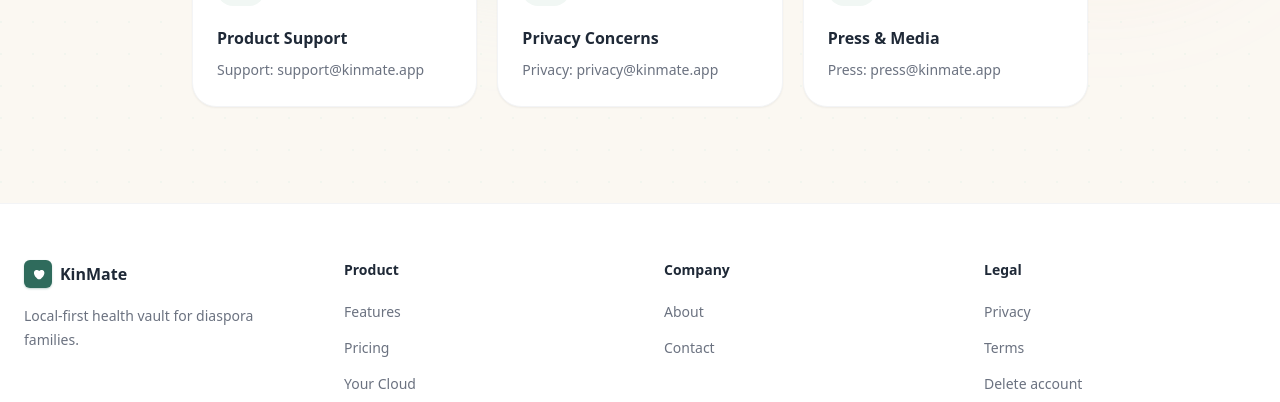
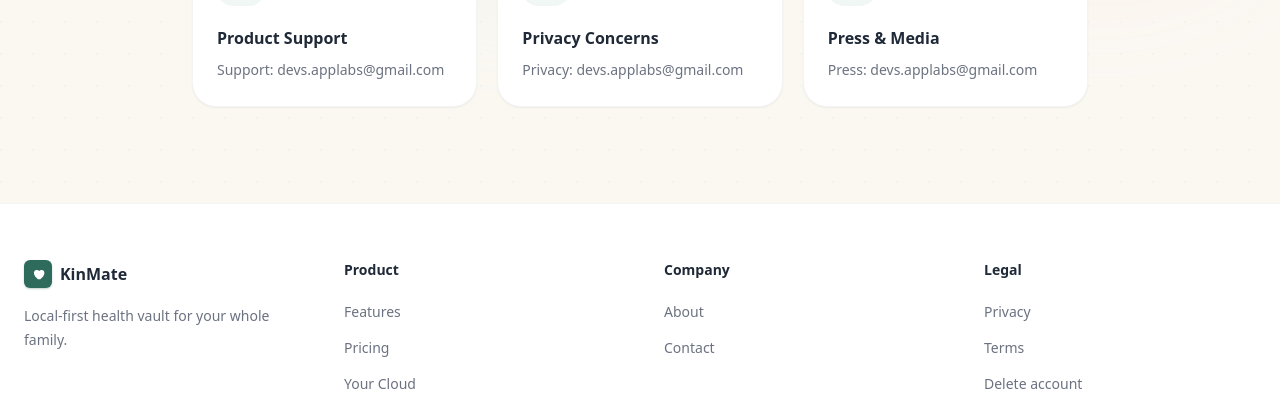
Before and after one commit to DevEloLin/kinmate-site, a Next.js app: page /en/contact in a window 1280 px wide. Shown: the part 396-798 px from the top of the page. Built offline with nearby package versions, Linux system fonts and the light colour scheme.

Commit message:
feat(site): global-audience copy, English-first README, unify contact email & site URL

```diff
--- a/app/[locale]/contact/page.tsx
+++ b/app/[locale]/contact/page.tsx
@@ -32,21 +32,21 @@
       icon: HelpCircle,
       text: t('support'),
       label: { en: 'Product Support', zh: '产品支持' },
-      email: 'support@kinmate.app',
+      email: 'devs.applabs@gmail.com',
     },
     {
       key: 'privacy',
       icon: Shield,
       text: t('privacy'),
       label: { en: 'Privacy Concerns', zh: '隐私问题' },
-      email: 'privacy@kinmate.app',
+      email: 'devs.applabs@gmail.com',
     },
     {
       key: 'press',
       icon: Newspaper,
       text: t('press'),
       label: { en: 'Press & Media', zh: '媒体合作' },
-      email: 'press@kinmate.app',
+      email: 'devs.applabs@gmail.com',
     },
   ]
 
--- a/app/layout.tsx
+++ b/app/layout.tsx
@@ -4,15 +4,15 @@
 import './globals.css'
 
 export const metadata: Metadata = {
-  metadataBase: new URL('https://kinmate.app'),
+  metadataBase: new URL('https://develolin.github.io/kinmate-site'),
   title: 'KinMate · Your family\'s health vault',
   description:
-    'Local-first health record vault for diaspora families. Bilingual AI explanations, family + pets, bring your own cloud backup.',
+    'Local-first health record vault for every family. Bilingual AI explanations (EN/中文), family + pets, bring your own cloud backup.',
   openGraph: {
     title: 'KinMate · Your family\'s health vault',
     description:
-      'Local-first health record vault for diaspora families. Bilingual AI explanations, family + pets, bring your own cloud backup.',
-    url: 'https://kinmate.app',
+      'Local-first health record vault for every family. Bilingual AI explanations (EN/中文), family + pets, bring your own cloud backup.',
+    url: 'https://develolin.github.io/kinmate-site',
     siteName: 'KinMate',
     type: 'website',
   },
--- a/app/robots.ts
+++ b/app/robots.ts
@@ -6,6 +6,6 @@
 export default function robots(): MetadataRoute.Robots {
   return {
     rules: [{ userAgent: '*', allow: '/' }],
-    sitemap: 'https://kinmate.app/sitemap.xml',
+    sitemap: 'https://develolin.github.io/kinmate-site/sitemap.xml',
   }
 }
--- a/app/sitemap.ts
+++ b/app/sitemap.ts
@@ -22,7 +22,7 @@
 ]
 
 export default function sitemap(): MetadataRoute.Sitemap {
-  const base = 'https://kinmate.app'
+  const base = 'https://develolin.github.io/kinmate-site'
   return PATHS.flatMap((p) =>
     routing.locales.map((loc) => ({
       url: `${base}/${loc}${p}`,
--- a/i18n/messages/en.json
+++ b/i18n/messages/en.json
@@ -14,7 +14,7 @@
     "playStore": "Get it on Google Play"
   },
   "hero": {
-    "eyebrow": "For families across borders",
+    "eyebrow": "For every family, everywhere",
     "title": "Your family's health records, in one calm place.",
     "subtitle": "Lab reports, prescriptions, medications and pet records — organized in one private vault, explained by AI in your language, and shared with family only when you choose.",
     "promise": "Local-first. Your files stay on your device unless you choose otherwise.",
@@ -50,7 +50,7 @@
       },
       {
         "title": "Bilingual AI",
-        "body": "Explain English lab reports in Chinese, or vice versa. Great for diaspora families and overseas students."
+        "body": "Explain a report in English or Chinese, either way. Ideal for families living across languages and borders."
       },
       {
         "title": "One flexible pool, not rigid seats",
@@ -59,7 +59,7 @@
     ]
   },
   "features": {
-    "title": "Built for the way diaspora families actually live",
+    "title": "Built for the way real families live",
     "subtitle": "KinMate makes health management simple, secure, and smart",
     "items": [
       {
@@ -271,7 +271,7 @@
       },
       {
         "h": "Contact",
-        "p": "Privacy questions: privacy@kinmate.app. Data deletion: delete@kinmate.app."
+        "p": "Privacy questions: devs.applabs@gmail.com. Data deletion: devs.applabs@gmail.com."
       }
     ]
   },
@@ -304,7 +304,7 @@
   "delete": {
     "title": "Delete your KinMate account",
     "body": "You can delete your account from inside the app in three taps: Settings → Delete my account → Confirm. After a 7-day grace period, your account and all server-side data are permanently removed.",
-    "fallback": "If you've already lost access to the app and want to request deletion, email us at delete@kinmate.app from the address linked to your account. We'll process within 7 business days."
+    "fallback": "If you've already lost access to the app and want to request deletion, email us at devs.applabs@gmail.com from the address linked to your account. We'll process within 7 business days."
   },
   "aiDisclaimer": {
     "title": "AI explanation disclaimer",
@@ -322,16 +322,16 @@
   },
   "contact": {
     "title": "Contact",
-    "support": "Support: support@kinmate.app",
-    "privacy": "Privacy: privacy@kinmate.app",
-    "press": "Press: press@kinmate.app"
+    "support": "Support: devs.applabs@gmail.com",
+    "privacy": "Privacy: devs.applabs@gmail.com",
+    "press": "Press: devs.applabs@gmail.com"
   },
   "notFound": {
     "message": "Sorry, we couldn't find the page you're looking for",
     "backHome": "Back to home"
   },
   "footer": {
-    "tagline": "Local-first health vault for diaspora families.",
+    "tagline": "Local-first health vault for your whole family.",
     "product": "Product",
     "company": "Company",
     "legal": "Legal",
--- a/i18n/messages/zh.json
+++ b/i18n/messages/zh.json
@@ -14,7 +14,7 @@
     "playStore": "Google Play 下载"
   },
   "hero": {
-    "eyebrow": "为跨国家庭而做",
+    "eyebrow": "为每个家庭，无论身处何地",
     "title": "把全家健康记录管明白。",
     "subtitle": "化验单、处方、用药、宠物记录——汇成一个私密保险箱，AI 用你的语言讲明白，你愿意时才分享给家人。",
     "promise": "本地优先。文件不会偷偷上传。",
@@ -50,7 +50,7 @@
       },
       {
         "title": "中英双语 AI",
-        "body": "英文化验单用中文解读，反之也行。给海外华人家庭、留学生量身设计。"
+        "body": "英文报告用中文解读，中文报告用英文解读——为跨越语言与国界的家庭而生。"
       },
       {
         "title": "一个弹性池，不是死板席位",
@@ -59,7 +59,7 @@
     ]
   },
   "features": {
-    "title": "为海外家庭真实生活方式打造",
+    "title": "为真实家庭的生活方式打造",
     "subtitle": "KinMate 让健康管理变得简单、安全、智能",
     "items": [
       {
@@ -271,7 +271,7 @@
       },
       {
         "h": "联系我们",
-        "p": "隐私问题：privacy@kinmate.app。数据删除：delete@kinmate.app。"
+        "p": "隐私问题：devs.applabs@gmail.com。数据删除：devs.applabs@gmail.com。"
       }
     ]
   },
@@ -304,7 +304,7 @@
   "delete": {
     "title": "删除 KinMate 账号",
     "body": "在 App 内三步删除账号：设置 → 删除账号 → 确认。7 天宽限期后，账号与所有云端数据永久清除。",
-    "fallback": "如果已无法登录 App 想申请删除，请用账号绑定邮箱发邮件到 delete@kinmate.app，我们 7 个工作日内处理。"
+    "fallback": "如果已无法登录 App 想申请删除，请用账号绑定邮箱发邮件到 devs.applabs@gmail.com，我们 7 个工作日内处理。"
   },
   "aiDisclaimer": {
     "title": "AI 解读免责声明",
@@ -322,16 +322,16 @@
   },
   "contact": {
     "title": "联系我们",
-    "support": "客服：support@kinmate.app",
-    "privacy": "隐私：privacy@kinmate.app",
-    "press": "媒体：press@kinmate.app"
+    "support": "客服：devs.applabs@gmail.com",
+    "privacy": "隐私：devs.applabs@gmail.com",
+    "press": "媒体：devs.applabs@gmail.com"
   },
   "notFound": {
     "message": "抱歉，找不到你要的页面",
     "backHome": "返回首页"
   },
   "footer": {
-    "tagline": "面向跨国家庭的本地优先健康保险箱。",
+    "tagline": "为全家打造的本地优先健康保险箱。",
     "product": "产品",
     "company": "公司",
     "legal": "合规",
```
Also changed, not shown: 1 other file (tests, documents, lock files or other folders).
